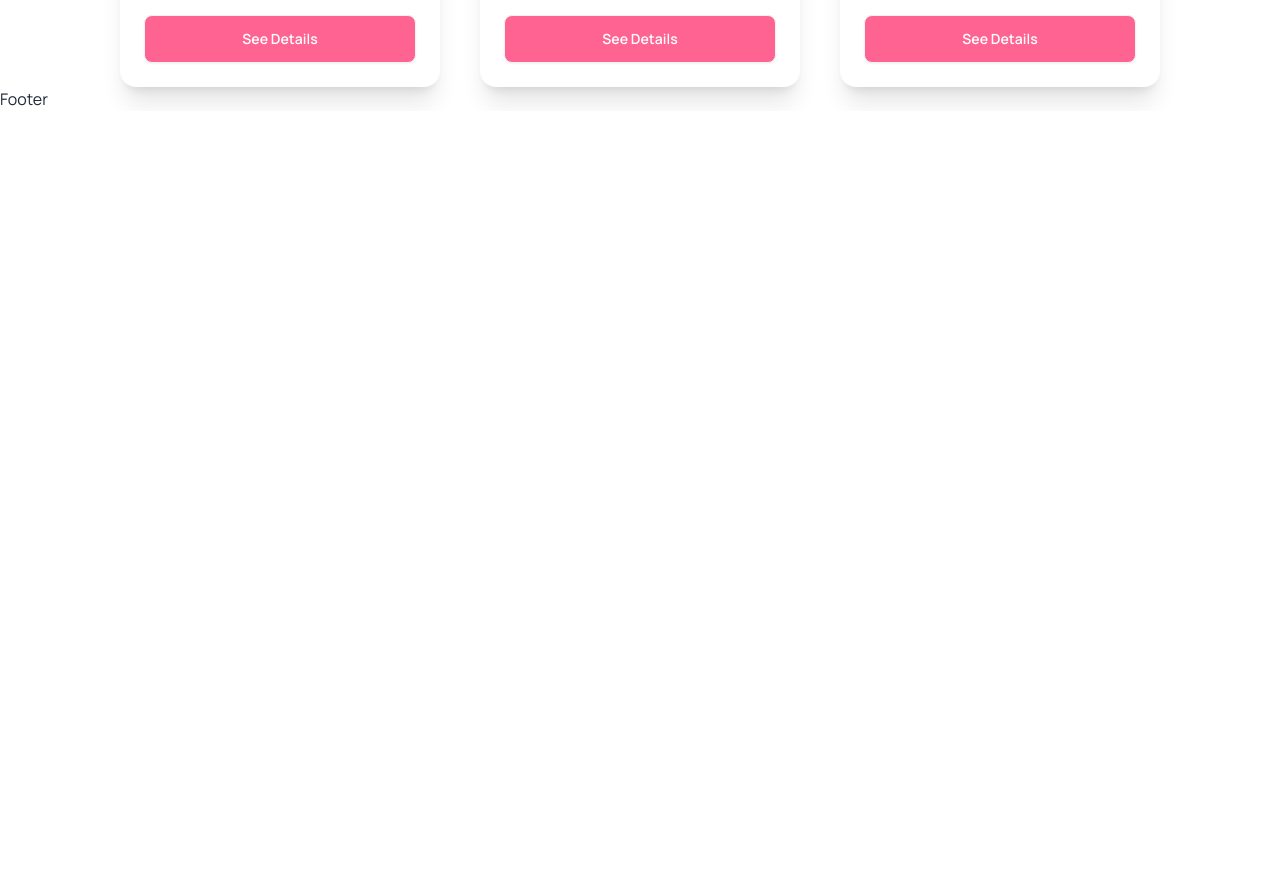
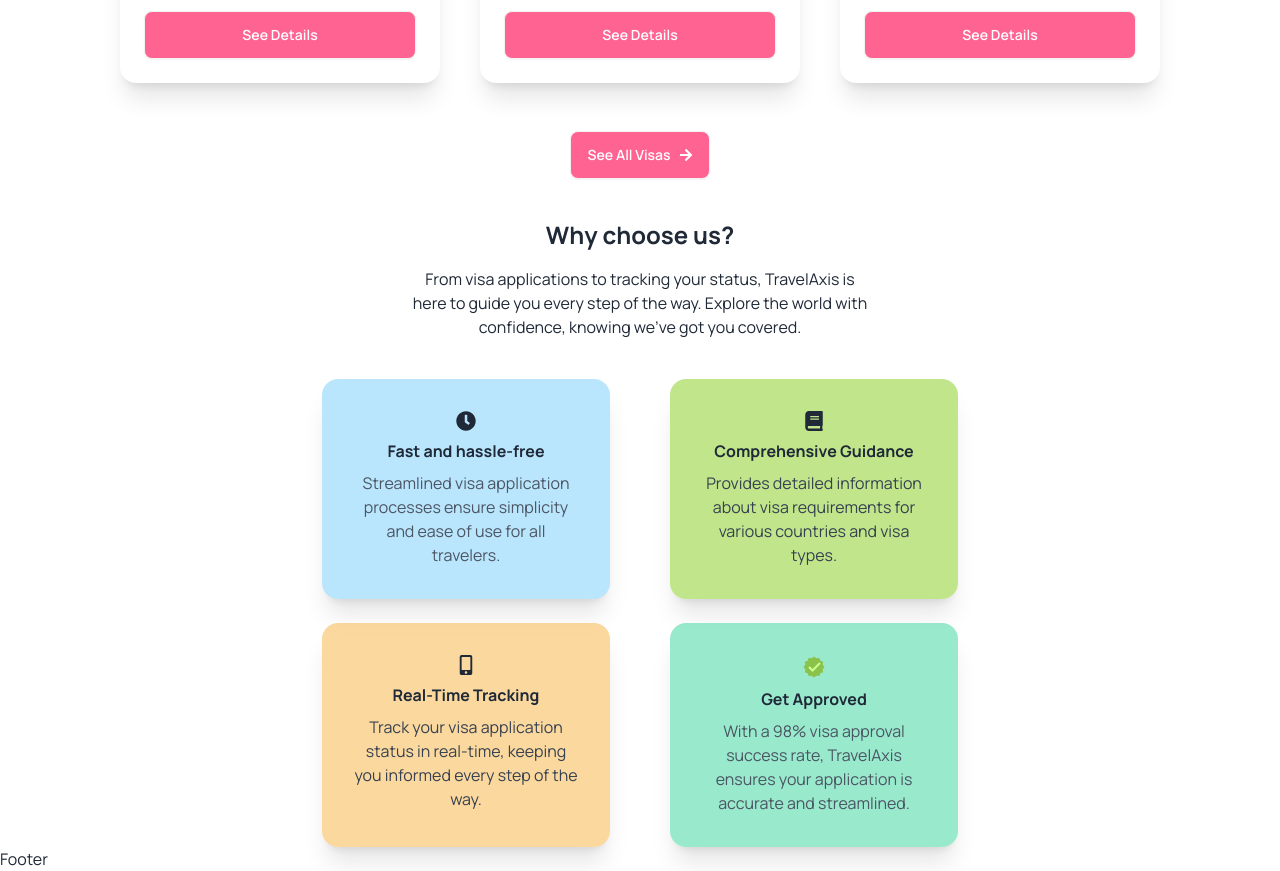
Before and after one commit to Rakib383/travel-axis-client, a React (Vite) app: page / in a window 1280 px wide. Shown: the part 1767-2638 px from the top of the page. Before the commit the page ends 1878 px from the top, so only its background shows below. Built offline with nearby package versions, Linux system fonts and the light colour scheme.

Commit message:
added about-us section

```diff
--- a/package.json
+++ b/package.json
@@ -11,6 +11,7 @@
   },
   "dependencies": {
     "@material-tailwind/react": "^2.1.10",
+    "aos": "^2.3.4",
     "flowbite-react": "^0.10.2",
     "localforage": "^1.10.0",
     "match-sorter": "^8.0.0",
@@ -19,6 +20,7 @@
     "react-dom": "^18.3.1",
     "react-icons": "^5.4.0",
     "react-router-dom": "^7.0.2",
+    "react-tooltip": "^5.28.0",
     "sort-by": "^1.2.0"
   },
   "devDependencies": {
--- a/src/Layouts/RootLayout.jsx
+++ b/src/Layouts/RootLayout.jsx
@@ -4,7 +4,7 @@ import { Footer } from "../components/Footer"
 
 export const RootLayout = () => {
     return (
-        <div className="dark:bg-black dark:text-white">
+        <div className="dark:bg-[#191A19] dark:text-white">
             <Navbar/>
             <Outlet/>
             <Footer/>
--- /dev/null
+++ b/src/components/AboutUs.jsx
@@ -0,0 +1,56 @@
+
+import { FaClock } from "react-icons/fa";
+import { FaBook } from "react-icons/fa";
+import { FaMobileAlt } from "react-icons/fa";
+import { FcApproval } from "react-icons/fc";
+import AOS from 'aos';
+import 'aos/dist/aos.css';
+import { useEffect } from "react";
+export const AboutUs = () => {
+    useEffect(() => {
+        AOS.init({ duration: 2000 });
+
+    }, []);
+    return (
+        <div className='text-center mt-10 '>
+            <h3 className='font-bold text-lg mb-4 sm:text-xl  md:text-2xl '>Why choose us?</h3>
+            <p className='px-4 sm:w-[490px] mx-auto'>From visa applications to tracking your status, TravelAxis is here to guide you every step of the way. Explore the world with confidence, knowing we’ve got you covered.</p>
+            <div data-aos="fade-right">
+
+                <div className='mt-10 flex gap-6 flex-col sm:flex-row flex-wrap justify-center items-center max-w-2xl mx-auto'>
+                    {/* cards */}
+                    <div className="card bg-sky-200 w-72 shadow-xl mx-auto ">
+                        <div className="card-body items-center justify-center">
+                            <FaClock className='text-xl' />
+                            <h4 className='font-bold'>Fast and hassle-free</h4>
+                            <p className='text-gray-600'>Streamlined visa application processes ensure simplicity and ease of use for all travelers.</p>
+                        </div>
+                    </div>
+                    <div className="card bg-lime-500/50 dark:bg-lime-500/80 w-72 shadow-xl mx-auto ">
+                        <div className="card-body items-center justify-center">
+                            <FaBook className='text-xl' />
+                            <h4 className='font-bold'>Comprehensive Guidance</h4>
+                            <p className='text-gray-700 '>Provides detailed information about visa requirements for various countries and visa types.</p>
+                        </div>
+                    </div>
+                    <div className="card bg-amber-500/40 dark:bg-amber-500/80 w-72 h-56 shadow-xl mx-auto ">
+                        <div className="card-body items-center justify-center">
+                            <FaMobileAlt className='text-xl' />
+                            <h4 className='font-bold '>Real-Time Tracking</h4>
+                            <p className='text-gray-700'>Track your visa application status in real-time, keeping you informed every step of the way.</p>
+                        </div>
+                    </div>
+                    <div className="card bg-emerald-400/50 dark:bg-emerald-400/80 w-72 shadow-xl mx-auto ">
+                        <div className="card-body items-center justify-center">
+                            <FcApproval className='text-2xl ' />
+                            <h4 className='font-bold'>Get Approved</h4>
+                            <p className='text-gray-600 '>With a 98% visa approval success rate, TravelAxis ensures your application is accurate and streamlined.</p>
+                        </div>
+                    </div>
+                </div>
+
+            </div>
+
+        </div>
+    )
+}
--- a/src/components/LatestVisas.jsx
+++ b/src/components/LatestVisas.jsx
@@ -1,5 +1,7 @@
 import { useEffect, useState } from "react"
 import { VisaCard } from "./VisaCard"
+import { Link } from "react-router-dom"
+import { FaArrowRight } from "react-icons/fa";
 
 export const LatestVisas = () => {
     const [latestVisas, setLatestVisas] = useState([])
@@ -22,6 +24,9 @@ export const LatestVisas = () => {
                     latestVisas.map(visa => <VisaCard visa={visa} key={visa.Countryname} />)
                 }
             </div>
+
+            <Link to="/allVisas" className="btn mt-12 bg-Pink hover:outline outline-Pink hover:text-black hover:bg-white text-white ">See All Visas <FaArrowRight /></Link>
+
         </div>
     )
 }
--- a/src/components/Navbar.jsx
+++ b/src/components/Navbar.jsx
@@ -4,6 +4,8 @@ import { IoMenu } from "react-icons/io5"
 import { CiLight } from "react-icons/ci";
 import { useState } from "react";
 import { MdDarkMode } from "react-icons/md";
+import 'react-tooltip/dist/react-tooltip.css'
+import { Tooltip } from 'react-tooltip'
 
 export const Navbar = () => {
 
@@ -18,7 +20,7 @@ export const Navbar = () => {
         htmlTag.classList.add('dark')
     }
     return (
-        <div className="navbar  max-w-7xl sm:px-5 md:pt-4 mx-auto mb-2">
+        <div className="navbar  max-w-7xl sm:px-5 md:pt-4 mx-auto mb-1">
             <div className="navbar-start ">
                 <div className="dropdown lg:hidden ">
                     <div tabIndex={0} role="button" className="btn pl-1 pr-0.5 btn-ghost lg:hidden hover:bg-white dark:hover:bg-black">
@@ -52,15 +54,31 @@ export const Navbar = () => {
                 </ul>
                 <div className="lg:hidden flex items-end">
                     <img className="w-12 sm:w-20" src={travelLogo} alt="" />
-                    <Link className="font-bold text-sm sm:text-lg text-sky-400 mr-3">Travel-Axis</Link>
+                    <Link className="font-bold text-sm sm:text-lg text-sky-500 mr-3">Travel-Axis</Link>
                 </div>
             </div>
+
 
             <div className="navbar-end">
 
                 {
-                    isLight ? <CiLight onClick={handleDarkMode} className="text-lg sm:text-2xl shrink-0 mx-1 mr-2 sm:mr-6 hover:cursor-pointer" /> : <MdDarkMode onClick={handleDarkMode} className="text-lg hover:cursor-pointer sm:text-2xl shrink-0 mx-1 mr-2 sm:mr-6 " />
+                    isLight ? <div><a className="tooltip"><CiLight onClick={handleDarkMode} className="text-lg sm:text-2xl shrink-0 mx-1 mr-2 sm:mr-6 hover:cursor-pointer" /></a>
+                        <Tooltip className="z-50" anchorSelect=".tooltip" place="top" offset={20}>
+                            Light
+                        </Tooltip>
+                    </div> : <div>
+                        <a className="tooltip2">
+                            <MdDarkMode onClick={handleDarkMode} className="text-lg hover:cursor-pointer sm:text-2xl shrink-0 mx-1 mr-2 sm:mr-6 " />
+                        </a>
+                        <Tooltip className="z-50" anchorSelect=".tooltip2" place="top" offset={20}>
+                            Dark
+                        </Tooltip>
+                    </div>
+
+
                 }
+
+
                 <div className="flex gap-2 sm:gap-4 items-center">
                     <Link className="px-3 py-2 bg-[#ff6392] text-white font-bold rounded-lg hover:text-[#ff6392] hover:outline outline-[#ff6392] hover:bg-white text-sm
                       ">
@@ -77,6 +95,7 @@ export const Navbar = () => {
                 </div>
 
             </div>
+
         </div>
     )
 }
--- a/src/pages/HomePage.jsx
+++ b/src/pages/HomePage.jsx
@@ -1,3 +1,4 @@
+import { AboutUs } from "../components/AboutUs"
 import { Header } from "../components/Header"
 import { LatestVisas } from "../components/LatestVisas"
 
@@ -6,6 +7,7 @@ export const HomePage = () => {
         <div>
             <Header/>
             <LatestVisas/>
+            <AboutUs/>
         </div>
     )
 }
--- a/tailwind.config.js
+++ b/tailwind.config.js
@@ -3,17 +3,18 @@ const flowbite = require("flowbite-react/tailwind");
 import daisyui from "daisyui";
 
 export default {
-  darkMode: "selector",
+  darkMode: "class",
   content: ["./index.html", "./src/**/*.{js,ts,jsx,tsx}", flowbite.content()],
   theme: {
     extend: {
       fontFamily: {
         Manrope: "Manrope, sans-serif",
       },
+      colors: {
+        Pink: "#ff6392",
+      }
     },
-    colors: {
-      Pink: "#ff6392",
-    },
+
   },
   plugins: [daisyui, flowbite.plugin()],
 };
```
Also changed, not shown: src/assets/images/whyimg.jpg (added), 1 other file (tests, documents, lock files or other folders).
